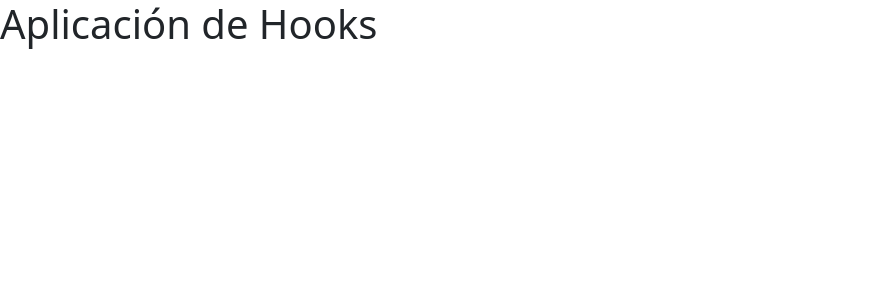
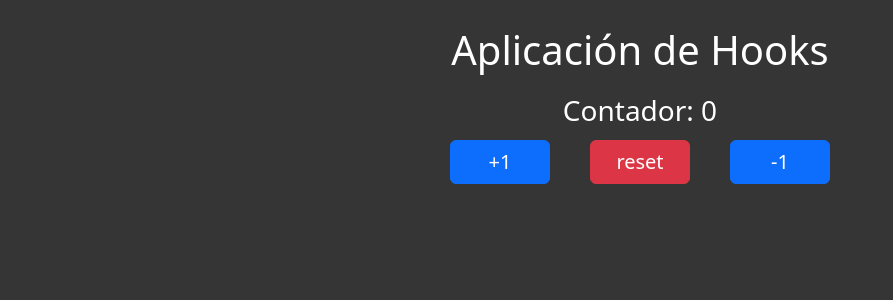
Before and after one commit to lucas-garcia-arb/react-notes, a React (Vite) app: page / in a window 1280 px wide. Shown: the top 300 px of the page, without its empty margins (0-893 px from the left). Built offline with nearby package versions, Linux system fonts and the light colour scheme.

Commit message:
Add Contador

```diff
--- /dev/null
+++ b/src/components/contador/Contador.jsx
@@ -0,0 +1,21 @@
+import "./contador.css";
+import { useCounter } from "../../hooks/useCounter";
+
+export const Contador = () => {
+  return (
+    <>
+      <h3 className="contador__title">Contador: 0</h3>
+      <div className="buttons__container">
+        <button className="btn btn-primary" onClick={() => incrementar()}>
+          +1
+        </button>
+        <button className="btn btn-danger" onClick={() => resetear()}>
+          reset
+        </button>
+        <button className="btn btn-primary" onClick={() => decrementar()}>
+          -1
+        </button>
+      </div>
+    </>
+  );
+};
--- /dev/null
+++ b/src/components/contador/contador.css
@@ -0,0 +1,15 @@
+.contador__title{
+    text-align: center;
+}
+
+.buttons__container{
+    display: flex;
+    justify-content: center;
+}
+
+button{
+    margin: 5px 20px;
+    min-width: 100px;
+    min-height: 40px;
+    font-size: 20px !important;
+}
--- a/src/components/hooks-app/HooksApp.jsx
+++ b/src/components/hooks-app/HooksApp.jsx
@@ -1,9 +1,10 @@
-import React from 'react'
+import { Contador } from "../contador/Contador"
 
 export const HooksApp = () => {
   return (
     <>
         <h1>Aplicación de Hooks</h1>
+        <Contador />
     </>
   )
 }
--- /dev/null
+++ b/src/hooks/useCounter.js
@@ -0,0 +1,6 @@
+
+export const useCounter = () => {
+  return {
+
+  }
+}
--- a/src/styles/index.css
+++ b/src/styles/index.css
@@ -0,0 +1,10 @@
+body{
+    background-color: rgb(53, 53, 53);
+    color: white;
+    padding: 2%;
+}
+
+h1{
+    text-align: center;
+    margin-bottom: 20px;
+}
```
